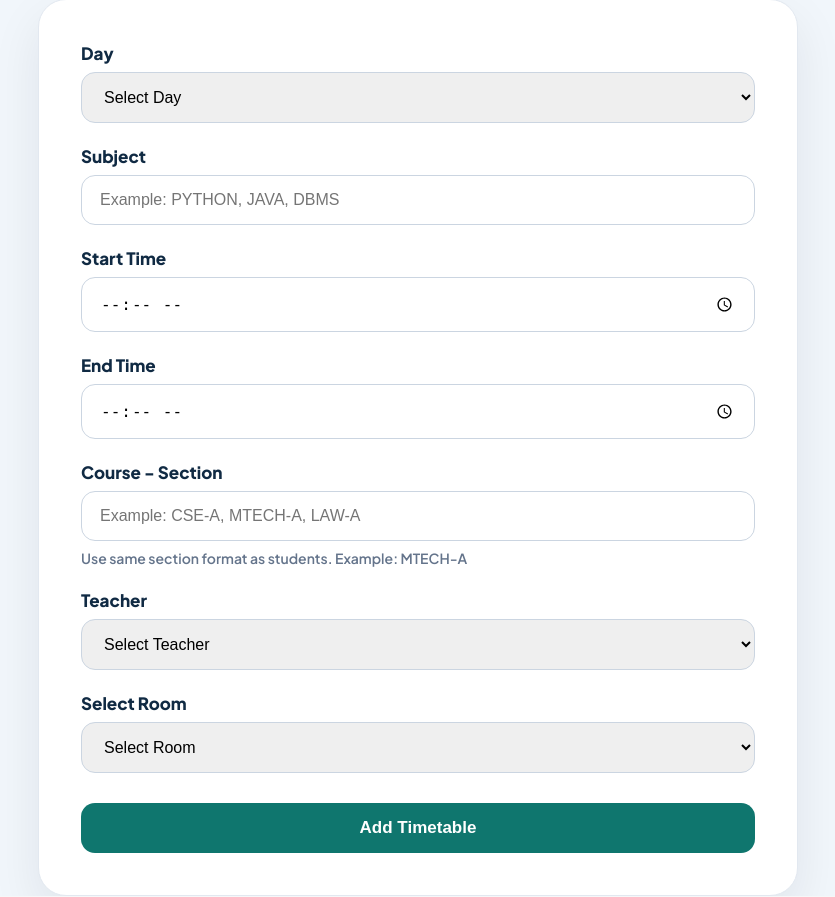
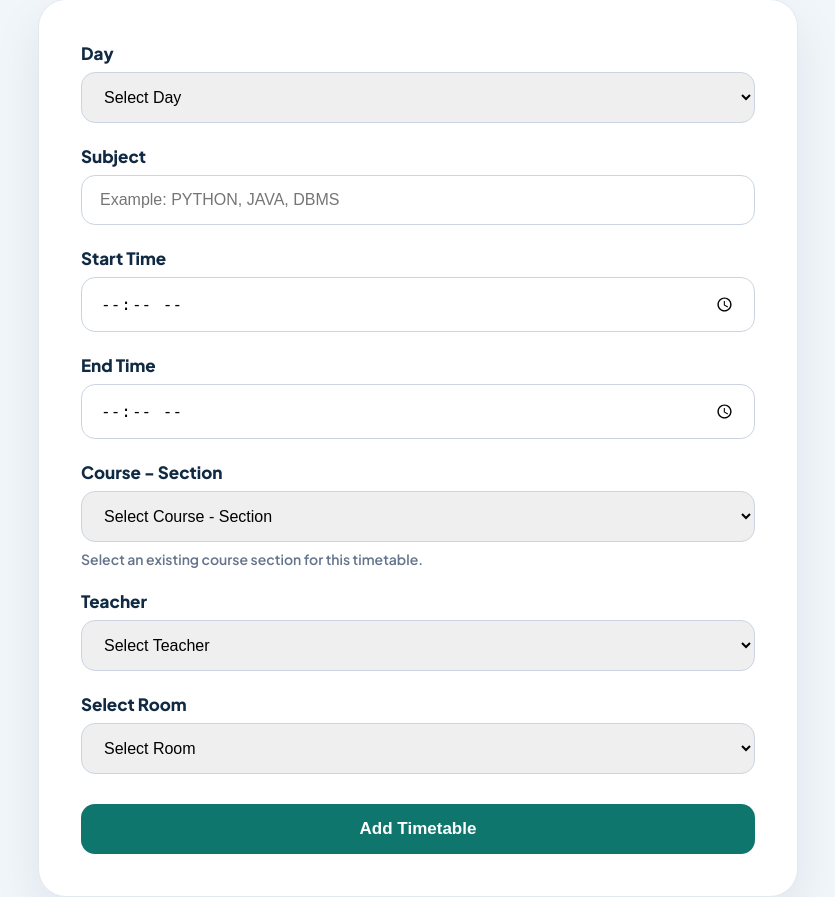
Before and after one commit to anshagarwal2003/Smart-Attendance-Portal, a Flask app: page /admin/add-timetable in a window 1280 px wide. Shown: the part 301-1198 px from the top of the page, without its empty margins (222-1057 px from the left). Run offline with Flask 3, Linux system fonts and the light colour scheme; the visitor is signed in with stand-in values (Sample User, id 1); data comes from the database, SQL or seed files in the repository; tables that the repository leaves empty hold one stand-in row (values such as "Sample post").

Commit message:
Feat: Make Course-Section a dropdown in Add Timetable and auto-migrate SQLite missing columns

```diff
--- a/backend/app.py
+++ b/backend/app.py
@@ -399,6 +399,23 @@ def init_db():
     )
     """)
 
+    con.commit()
+
+    # Automatically migrate missing columns in existing SQLite databases
+    migrations = [
+        ("timetable", "room_no", "TEXT"),
+        ("timetable", "room_range", "INTEGER"),
+        ("rooms", "room_lat", "REAL"),
+        ("rooms", "room_lng", "REAL"),
+        ("class_sessions", "timetable_id", "INTEGER"),
+        ("attendance", "distance_meters", "REAL"),
+        ("attendance", "proof_image", "TEXT"),
+    ]
+    for table_name, col_name, col_type in migrations:
+        try:
+            cur.execute(f"ALTER TABLE {table_name} ADD COLUMN {col_name} {col_type}")
+        except Exception:
+            pass
     con.commit()
 
     admin_count = cur.execute("SELECT COUNT(*) AS total FROM admins").fetchone()["total"]
@@ -1786,7 +1803,7 @@ def add_timetable():
                 error="This timetable entry already exists"
             )
 
-        room_data = con.execute("SELECT room_range FROM rooms WHERE room_no = ?", (room_no,)).fetchone()
+        room_data = con.execute("SELECT room_range FROM rooms WHERE UPPER(room_no) = ?", (room_no.upper(),)).fetchone()
         if not room_data:
             con.close()
             return render_template(
--- a/backend/templates/add_timetable.html
+++ b/backend/templates/add_timetable.html
@@ -50,8 +50,17 @@
 
         <div class="form-group">
             <label>Course - Section</label>
-            <input type="text" name="section" placeholder="Example: CSE-A, MTECH-A, LAW-A" required>
-            <p class="small-help">Use same section format as students. Example: MTECH-A</p>
+            <select name="section" required>
+                <option value="">Select Course - Section</option>
+                {% for sec in sections %}
+                    <option value="{{ sec }}">{{ sec }}</option>
+                {% endfor %}
+            </select>
+            {% if not sections %}
+                <p class="small-help" style="color: red;">No sections found. Please register a student or section first.</p>
+            {% else %}
+                <p class="small-help">Select an existing course section for this timetable.</p>
+            {% endif %}
         </div>
 
         <div class="form-group">
```
